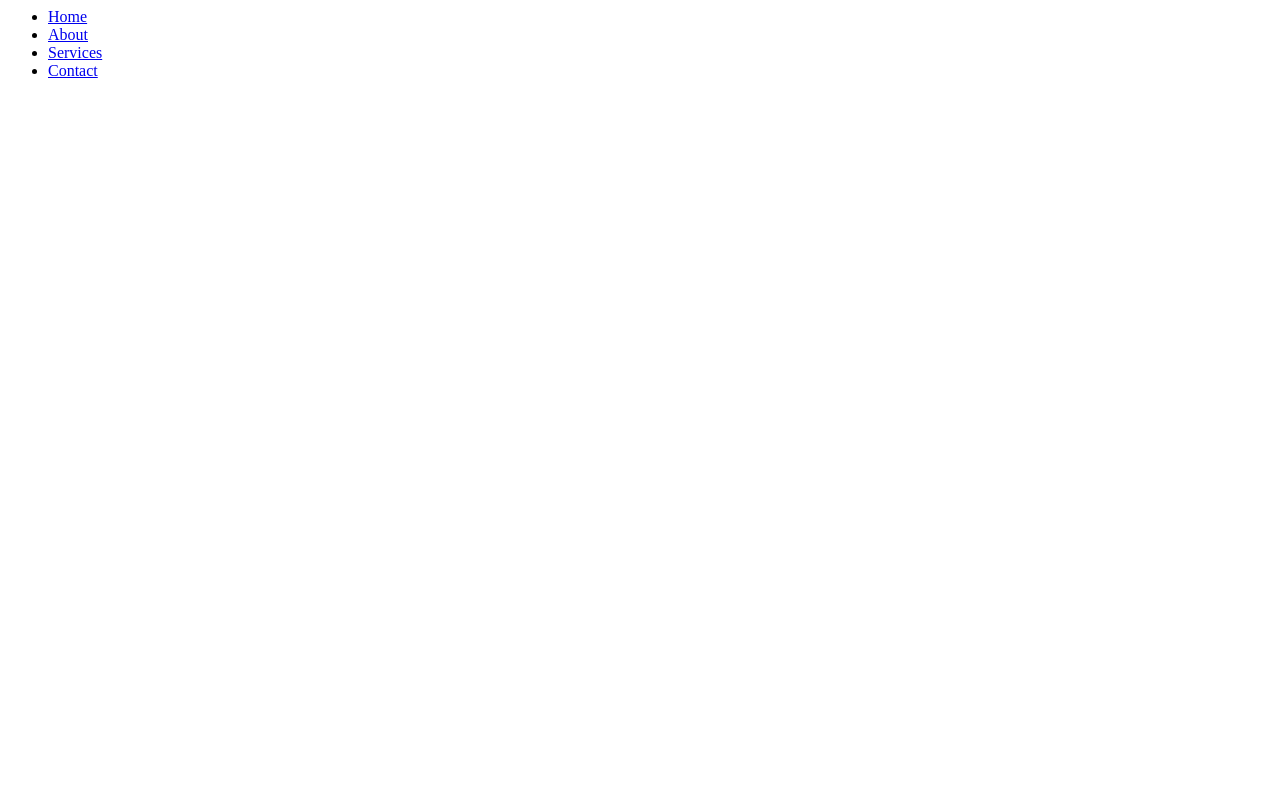
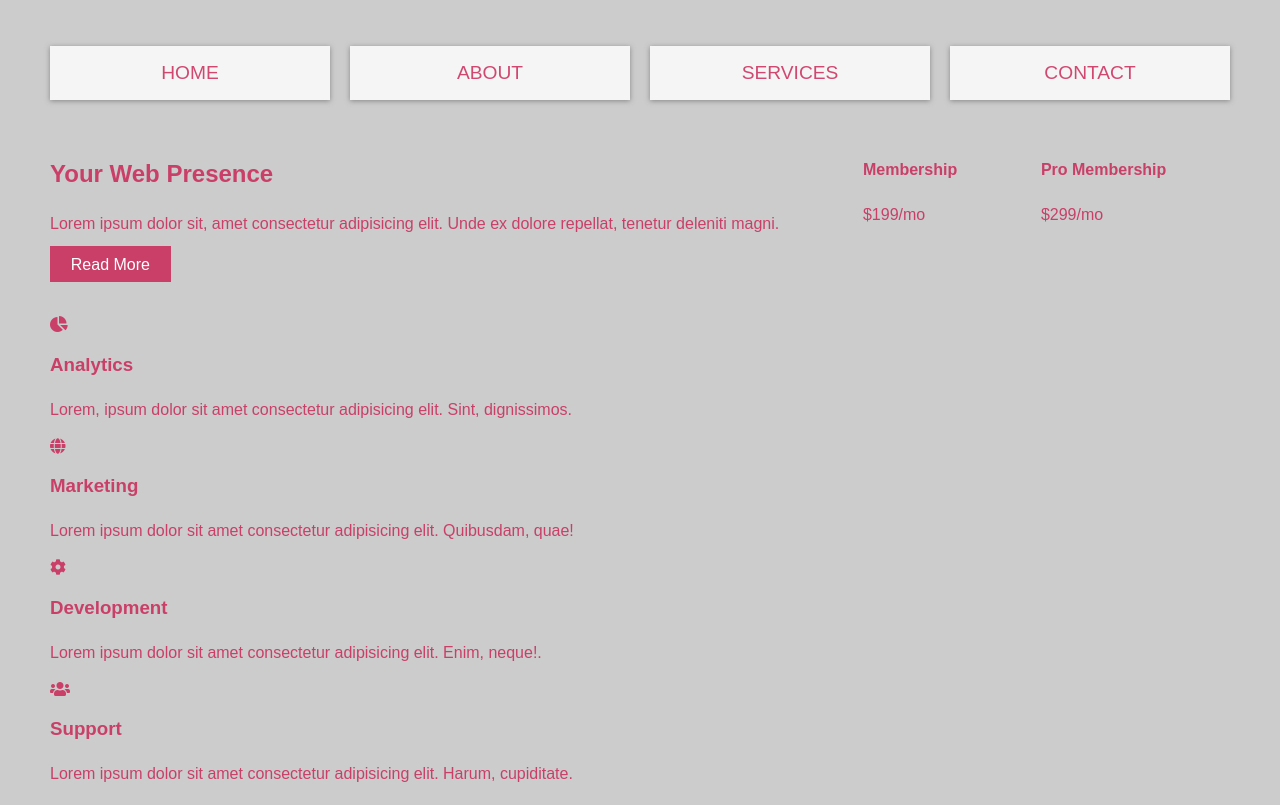
Before and after one commit to onaziken/Responsive-CSS-Grid, a plain HTML site: page index.html in a window 1280 px wide. Shown: the top 805 px of the page. Drawn offline with Linux system fonts and the light colour scheme.

Commit message:
More content
Full HTML content and some styling. I had no idea of CSS variables at the time of this commit.

```diff
--- a/assets/css/style.css
+++ b/assets/css/style.css
@@ -0,0 +1,71 @@
+/* CSS Variables */
+:root {
+    --primary: rgb(245, 245, 245);
+    --secondary: rgba(201, 30, 81, 0.808);
+    --light: #fff;
+    --shadow: 0 1px 5px rgba(104, 104, 104, 0.7);
+}
+
+html {
+    box-sizing: border-box;
+    font-family: Arial, Helvetica, sans-serif;
+    color: var(--secondary);
+}
+
+body {
+    background: #ccc;
+    margin: 30px 50px;
+    line-height: 1.5;
+}
+
+.btn {
+    background-color: var(--secondary);
+    color: var(--light);
+    padding: 0.6rem 1.3rem;
+    text-decoration: none;
+    border: 0;
+}
+
+img {
+    max-width: 100%;
+}
+
+.wrapper {
+    display: grid;
+    grid-gap: 20px;
+}
+
+/* Navigation */
+.main-nav ul {
+    display: grid;
+    grid-gap: 20px;
+    padding: 0;
+    list-style: none;
+    grid-template-columns: 1fr 1fr 1fr 1fr;
+}
+
+.main-nav a {
+    background: var(--primary);
+    display: block;
+    text-decoration: none;
+    padding: 0.8rem;
+    text-align: center;
+    color: var(--secondary);
+    text-transform: uppercase;
+    font-size: 1.2rem;
+    box-shadow: var(--shadow);
+}
+
+.main-nav a:hover {
+    background: var(--secondary);
+    color: var(--light);
+}
+
+/* Top Container */
+.top-container {
+    display: grid;
+    grid-gap: 20px;
+    grid-template-areas:
+        'showcase showcase top-box-a'
+        'showcase showcase top-box-b';
+}
--- a/index.html
+++ b/index.html
@@ -4,6 +4,7 @@
     <meta name="viewport" content="width=device-width, initial-scale=1.0">
     <meta http-equiv="X-UA-Compatible" content="ie=edge">
     <link href="assets/css/fontawesome-all.css" rel="stylesheet">
+    <link rel="stylesheet" href="assets/css/style.css">
     <title>Responsive CSS Grid Website</title>
 </head>
 <body>
@@ -16,6 +17,74 @@
                 <li><a href="#">Contact</a></li>
             </ul>
         </nav>
+
+        <!-- Top Container -->
+        <section class="top-container">
+            <header class="showcase">
+                <h1>Your Web Presence</h1>
+                <p>Lorem ipsum dolor sit, amet consectetur adipisicing elit. Unde ex dolore repellat, tenetur deleniti magni.</p>
+                <a href="#" class="btn">Read More</a>
+            </header>
+            <div class="top-box top-box-a">
+                <h4>Membership</h4>
+                <p class="price">$199/mo</p>
+                <a href="Buy Now"></a>
+            </div>
+            <div class="top-box top-box-a">
+                <h4>Pro Membership</h4>
+                <p class="price">$299/mo</p>
+                <a href="Buy Now"></a>
+            </div>
+        </section>
+        <!-- Boxes Section -->
+        <section class="boxes">
+            <div class="box">
+                <i class="fas fa-chart-pie"></i>
+                <h3>Analytics</h3>
+                <p>Lorem, ipsum dolor sit amet consectetur adipisicing elit. Sint, dignissimos.</p>
+            </div>
+            <div class="box">
+                <i class="fas fa-globe"></i>
+                <h3>Marketing</h3>
+                <p>Lorem ipsum dolor sit amet consectetur adipisicing elit. Quibusdam, quae!</p>
+            </div>
+            <div class="box">
+                <i class="fas fa-cog"></i>
+                <h3>Development</h3>
+                <p>Lorem ipsum dolor sit amet consectetur adipisicing elit. Enim, neque!.</p>
+            </div>
+            <div class="box">
+                <i class="fas fa-users"></i>
+                <h3>Support</h3>
+                <p>Lorem ipsum dolor sit amet consectetur adipisicing elit. Harum, cupiditate.</p>
+            </div>
+        </section>
+
+        <!-- Info Section -->
+        <section class="info">
+            <img src="images/business.jpg" alt="Business">
+            <h2>Your Business on the Web</h2>
+            <p>Lorem ipsum dolor sit amet consectetur adipisicing elit. Sed temporibus facilis, iste reprehenderit impedit quas placeat nostrum nemo laborum reiciendis earum fugit recusandae ratione, incidunt deleniti. Excepturi quod harum ex.</p>
+            <a href="#" class="btn">Learn More</a>
+        </section>
+
+        <!-- Portfolio Section -->
+        <section class="portfolio">
+            <img src="https://source.unsplash.com/random/200x200" alt="Portfolio">
+            <img src="https://source.unsplash.com/random/201x200" alt="Portfolio">
+            <img src="https://source.unsplash.com/random/202x200" alt="Portfolio">
+            <img src="https://source.unsplash.com/random/203x200" alt="Portfolio">
+            <img src="https://source.unsplash.com/random/204x200" alt="Portfolio">
+            <img src="https://source.unsplash.com/random/205x200" alt="Portfolio">
+            <img src="https://source.unsplash.com/random/206x200" alt="Portfolio">
+            <img src="https://source.unsplash.com/random/207x200" alt="Portfolio">
+            <img src="https://source.unsplash.com/random/208x200" alt="Portfolio">
+        </section>
+
+        <!-- Footer -->
+        <footer>
+            <p>&copy; 2018 Responsive CSS Grid Website &bull; By Patrick Aziken</p>
+        </footer>
     </div>
 </body>
 </html>
```
Also changed, not shown: images/boxes/pic1.jpg (added), images/boxes/pic2.jpg (added), images/boxes/pic3.jpg (added), images/boxes/pic4.jpg (added).
